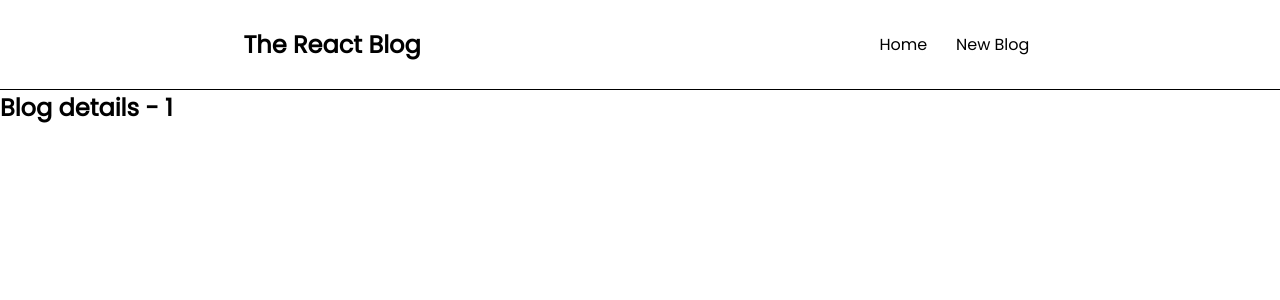
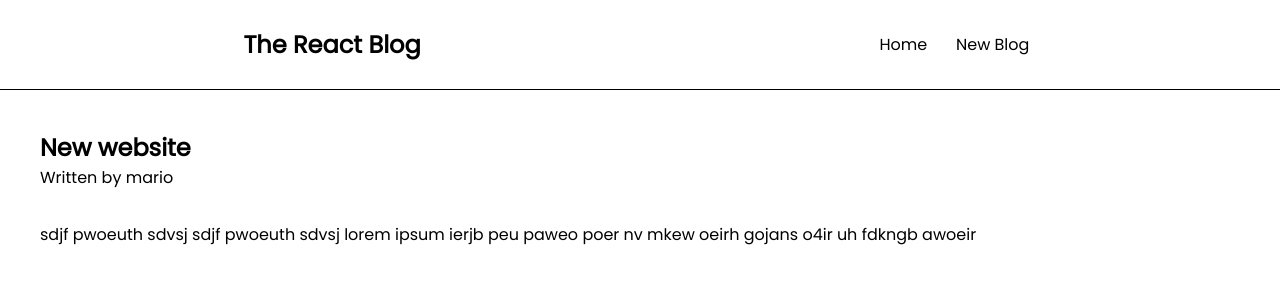
Before and after one commit to ysf-khn/react-blog, a React (Create React App) app: page /blogs/1 in a window 1280 px wide. Shown: the top 300 px of the page. Built offline with nearby package versions, Linux system fonts and the light colour scheme.

Commit message:
Minor changes

```diff
--- a/public/index.html
+++ b/public/index.html
@@ -4,7 +4,7 @@
     <meta charset="utf-8" />
     <link rel="icon" href="%PUBLIC_URL%/favicon.ico" />
     <meta name="viewport" content="width=device-width, initial-scale=1" />
-    <title>React App</title>
+    <title>React Blog</title>
   </head>
   <body>
     <noscript>You need to enable JavaScript to run this app.</noscript>
--- a/src/BlogDetails.js
+++ b/src/BlogDetails.js
@@ -1,11 +1,32 @@
 import { useParams } from "react-router-dom";
+import { useState } from "react";
 
 const BlogDetails = () => {
   const { id } = useParams();
 
+  const [blog, setBlog] = useState([
+    {
+      title: "New website",
+      body: "sdjf pwoeuth sdvsj sdjf pwoeuth sdvsj lorem ipsum ierjb peu paweo poer nv mkew oeirh gojans o4ir uh fdkngb awoeir",
+      author: "mario",
+      id: 1,
+    },
+    {
+      title: "Bloggg",
+      body: "sdjf per ew woeuth sdvsj",
+      author: "yusuf",
+      id: 2,
+    },
+  ]);
+
   return (
     <div className="blog-details">
-      <h2>Blog details - {id}</h2>
+      <article>
+        {console.log(blog)}
+        <h2>{blog[id - 1].title}</h2>
+        <p>Written by {blog[id - 1].author}</p>
+        <div>{blog[id - 1].body}</div>
+      </article>
     </div>
   );
 };
--- a/src/Bloglist.js
+++ b/src/Bloglist.js
@@ -5,13 +5,13 @@
   const [blog, setBlog] = useState([
     {
       title: "New website",
-      body: "sdjf pwoeuth sdvsj",
+      body: "sdjf pwoeuth sdvsj lorem ipsum ierjb peu paweo poer nv mkew oeirh gojans o4ir uh fdkngb awoeir",
       author: "mario",
       id: 1,
     },
     {
       title: "Bloggg",
-      body: "sdjf per ew woeuth sdvsj",
+      body: "sdjf per ew woeuth sdvsj fels elrj aekrlj",
       author: "yusuf",
       id: 2,
     },
--- a/src/index.css
+++ b/src/index.css
@@ -33,7 +33,8 @@
   border-radius: 10px;
 }
 
-.blog-preview {
+.blog-preview,
+.blog-details {
   margin: 1.5rem;
   padding: 1rem;
 }
@@ -46,6 +47,10 @@
 .blog-preview a {
   text-decoration: none;
   color: black;
+}
+
+.blog-details div {
+  margin-top: 2rem;
 }
 
 .create h2 {
```
